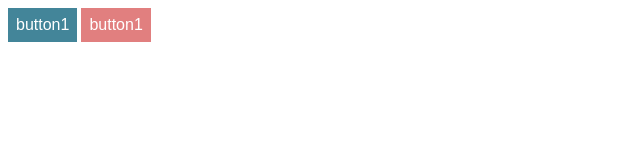
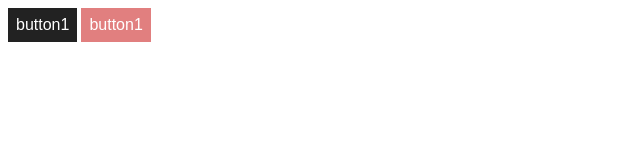
Before and after one commit to azheriqbal80/testRepo, a plain HTML site: page index.html in a window 1280 px wide. Shown: the whole page, without its empty margins (0-640 px from the left). Drawn offline with Linux system fonts and the light colour scheme.

Commit message:
UIChanges

```diff
--- a/build/css/_variables.css
+++ b/build/css/_variables.css
@@ -5,7 +5,7 @@
 
 :root {
   --global-color-2: #e17f7f;
-  --global-color-1: #438599;
+  --global-color-1: #222222;
   --global-font-families-axiforma: Axiforma;
   --global-line-heights-0: AUTO;
   --global-font-weights-axiforma-0: SemiBold;
@@ -17,7 +17,6 @@
   --global-text-decoration-none: none;
   --global-btn-br: 4;
 }
-
 
 .btn-1,
 .btn-2 {
```
